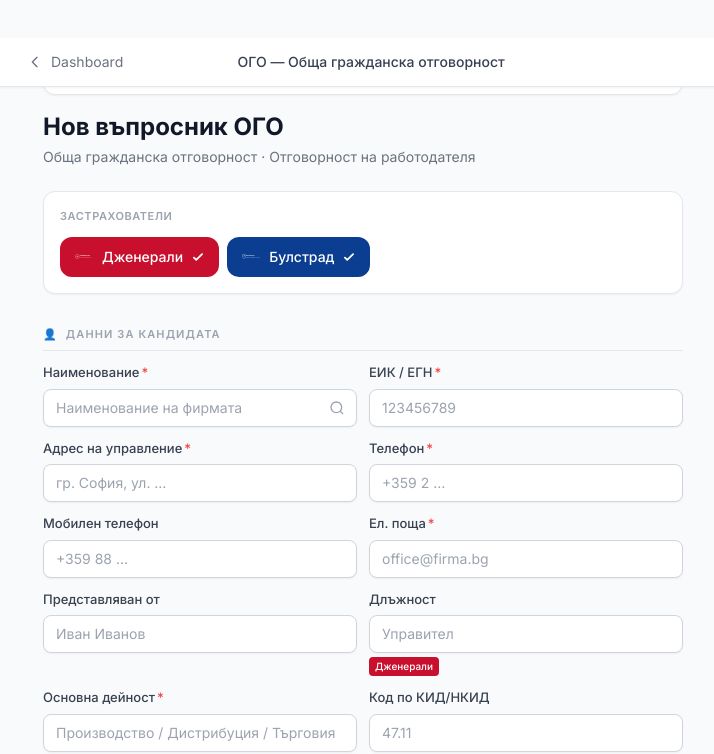
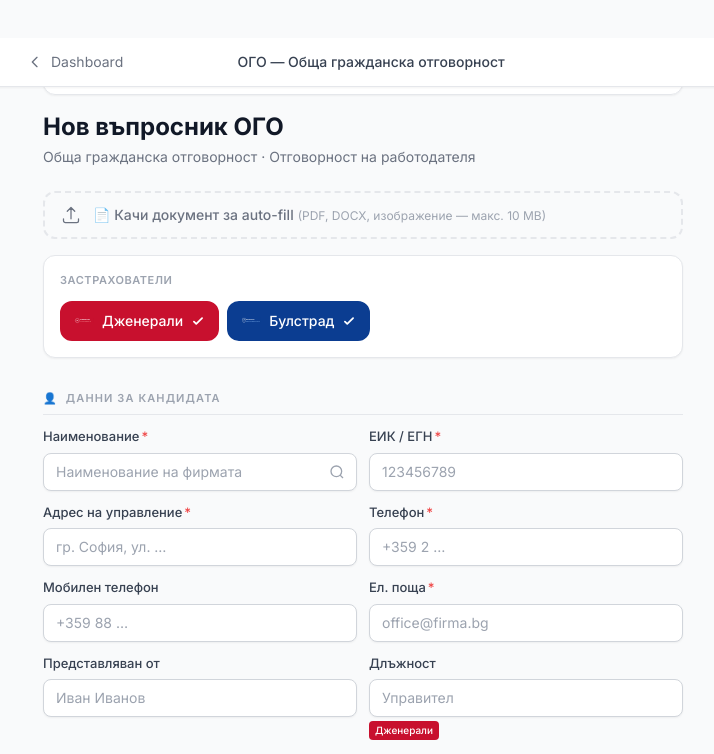
Before and after one commit to Kreditanstalt/insureunify, a Next.js app: page /dashboard/new/general-liability in a window 1280 px wide. Shown: the top 754 px of the page, without its empty margins (277-991 px from the left). Built offline with nearby package versions, Linux system fonts and the light colour scheme.

Commit message:
feat: add auto-fill from document upload (AI)

```diff
--- a/components/GLQuestionnaireForm.tsx
+++ b/components/GLQuestionnaireForm.tsx
@@ -7,6 +7,7 @@
 import { GL_SCHEMA, GL_INSURERS, GL_INSURER_KEYS, GLFormData, GLInsurerKey } from '@/lib/gl-schema'
 import { EikInput, CompanyNameInput, useEikLookup } from './EikLookup'
 import type { SchemaField } from '@/lib/schema'
+import AutoFillUploader from './AutoFillUploader'
 
 // ─── EIK field map ────────────────────────────────────────────────────────────
 
@@ -302,6 +303,25 @@
   function setNum(id: string, value: string) {
     setFormData((prev) => ({ ...prev, [id]: value === '' ? undefined : Number(value) }))
   }
+
+  function handleAutoFill(extracted: Record<string, string | null>) {
+    setFormData((prev) => {
+      const next = { ...prev }
+      const s = (id: string, v: string | null | undefined) => { if (v) next[id] = v }
+      s('gl_company_name',  extracted.company_name)
+      s('gl_eik',           extracted.eik)
+      s('gl_address',       extracted.address)
+      s('gl_phone',         extracted.phone)
+      s('gl_email',         extracted.email)
+      s('gl_activity',      extracted.activity)
+      s('gl_activity_code', extracted.nkid_code)
+      s('gl_representative', extracted.representative)
+      s('gl_employees_count', extracted.employees_count)
+      s('gl_annual_wage_fund', extracted.annual_wage_fund)
+      return next
+    })
+  }
+
   function toggleInsurer(key: GLInsurerKey) {
     setSelectedInsurers((prev) =>
       prev.includes(key) ? prev.filter((k) => k !== key) : [...prev, key]
@@ -369,6 +389,8 @@
             <button onClick={() => setPrefillBanner(null)} className="text-emerald-500 hover:text-emerald-700">✕</button>
           </div>
         )}
+
+        <AutoFillUploader onFill={handleAutoFill} className="mb-4" />
 
         {/* Insurer selector */}
         <div className="bg-white rounded-xl border border-gray-200 p-4 shadow-sm mb-6">
```
